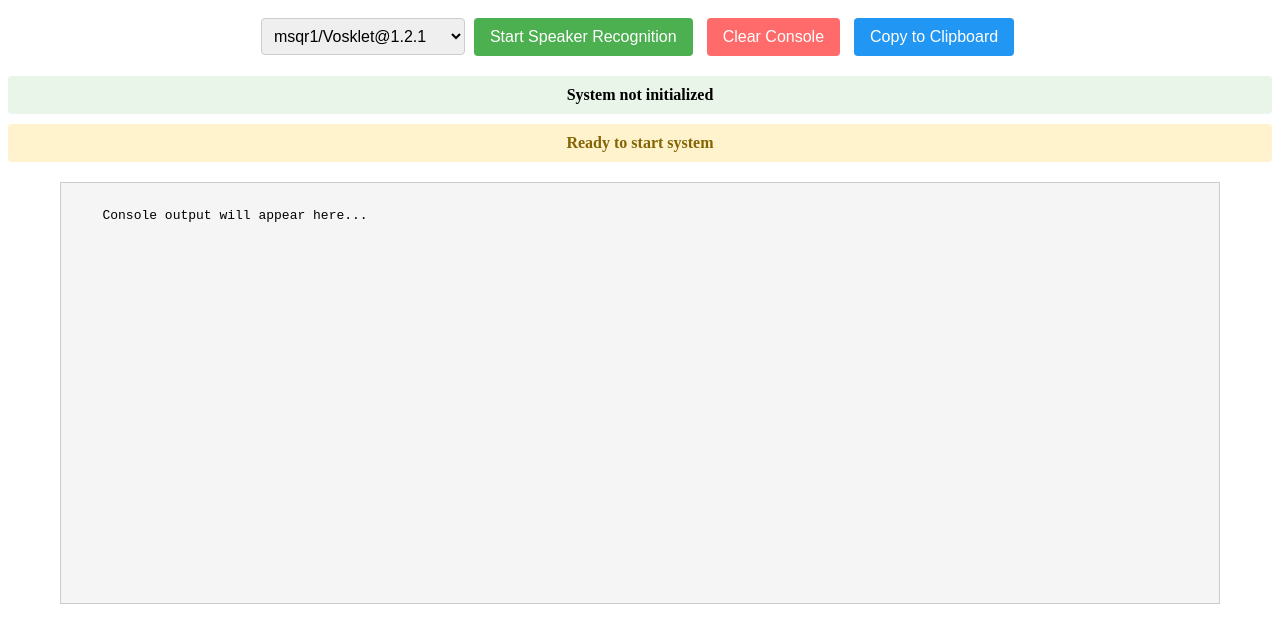
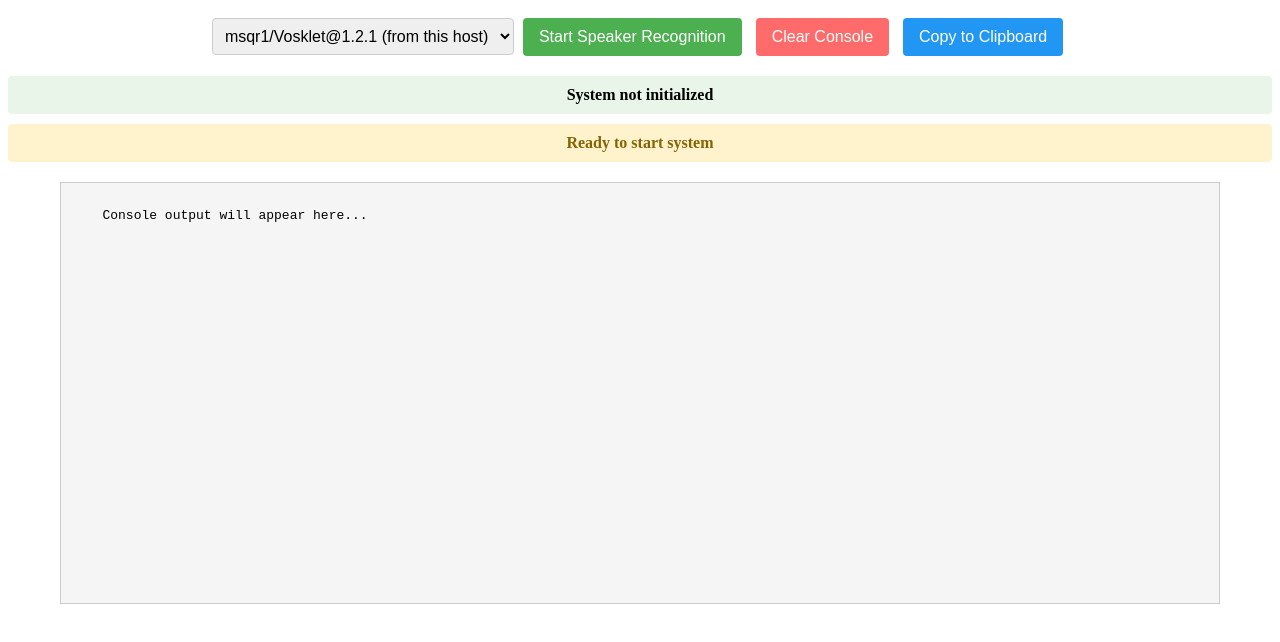
Before and after one commit to arbdevml/arbdevml.github.io, a plain HTML site: page x-vector/index.html in a window 1280 px wide. Drawn offline with Linux system fonts and the light colour scheme.

Commit message:
Update index.html

```diff
--- a/x-vector/index.html
+++ b/x-vector/index.html
@@ -615,7 +615,8 @@
   <div class="controls">
     <select class="versions select-css">
       <option value="https://raw.githubusercontent.com/msqr1/Vosklet/refs/heads/main">msqr1/Vosklet@master</option>
-      <option value="https://cdn.jsdelivr.net/gh/msqr1/Vosklet@1.2.1" selected>msqr1/Vosklet@1.2.1</option>
+      <option value="https://arbdevml.github.io/x-vector/" selected>msqr1/Vosklet@1.2.1 (from this host)</option>
+      <option value="https://cdn.jsdelivr.net/gh/msqr1/Vosklet@1.2.1">msqr1/Vosklet@1.2.1</option>
       <option value="https://cdn.jsdelivr.net/gh/msqr1/Vosklet@1.2.0">msqr1/Vosklet@1.2.0</option>
       <option value="https://cdn.jsdelivr.net/gh/msqr1/Vosklet@1.1.5">msqr1/Vosklet@1.1.5</option>
       <option value="https://cdn.jsdelivr.net/gh/msqr1/Vosklet@1.1.4">msqr1/Vosklet@1.1.4</option>
```
